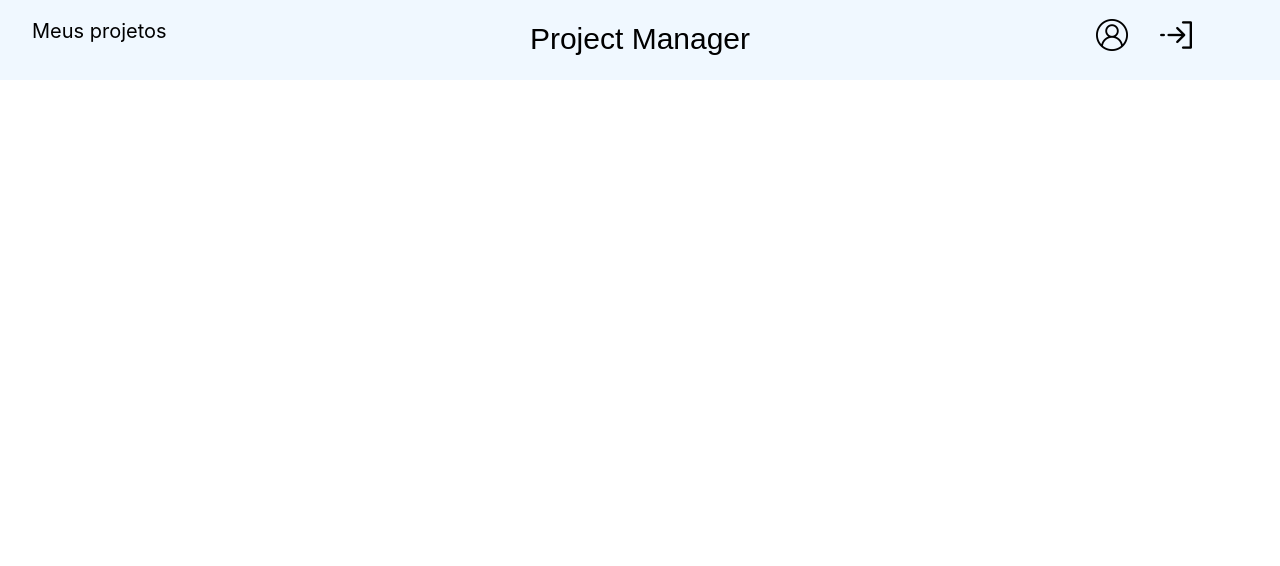
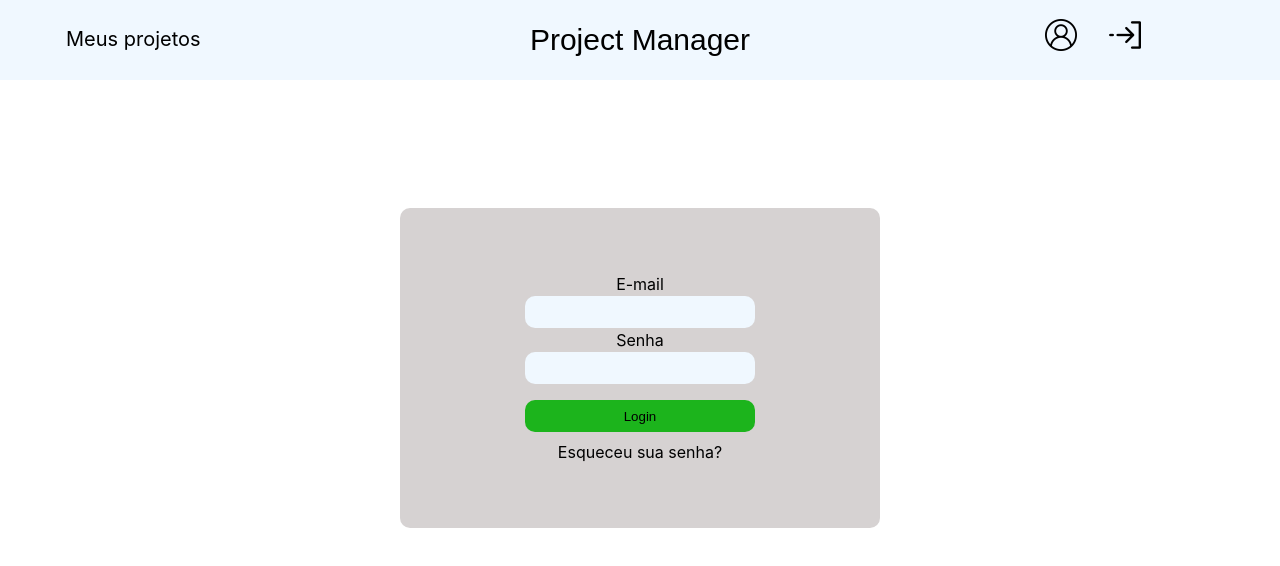
Before and after one commit to AlexandreIr/project_manager_front, a React (Vite) app in the folder Desktop/Desafio/front-end/: page / in a window 1280 px wide. Shown: the top 566 px of the page. Built offline with nearby package versions, Linux system fonts and the light colour scheme.

Commit message:
feat: initial login page css

```diff
--- a/Desktop/Desafio/front-end/package.json
+++ b/Desktop/Desafio/front-end/package.json
@@ -10,6 +10,7 @@
     "preview": "vite preview"
   },
   "dependencies": {
+    "knex": "^3.1.0",
     "react": "^18.3.1",
     "react-dom": "^18.3.1"
   },
--- a/Desktop/Desafio/front-end/src/App.tsx
+++ b/Desktop/Desafio/front-end/src/App.tsx
@@ -1,10 +1,12 @@
 import Navbar from './components/Navbar';
+import LoginPage from './pages/LoginPage';
 
 function App() {
 
   return (
     <>
-    <Navbar/>
+      <Navbar/>
+      <LoginPage/>
     </>
   )
 }
--- /dev/null
+++ b/Desktop/Desafio/front-end/src/Login.module.css
@@ -0,0 +1,30 @@
+.loginForm{
+    width: 30rem;
+    height: 20rem;
+    border-radius: 10px;
+    display: flex;
+    align-items: center;
+    justify-content: center;
+    background-color: rgb(214, 210, 210);
+    color: black;
+    margin:auto;
+    margin-top: 10%;
+    text-align: center;
+}
+.field{
+    width: 100%;
+    height: 2rem;
+    background-color: aliceblue;
+    color: black;
+    border: transparent;
+    border-radius: 10px;
+}
+.btn{
+    width: 100%;
+    height: 2rem;
+    margin-top: 1rem;
+    margin-bottom: .5rem;
+    border: transparent;
+    border-radius: 10px;
+    background-color: rgb(28, 180, 28);
+}
--- a/Desktop/Desafio/front-end/src/Navbar.module.css
+++ b/Desktop/Desafio/front-end/src/Navbar.module.css
@@ -18,12 +18,14 @@ a {
     background-color: aliceblue;
     padding: 1rem 2rem;
     display: grid;
-    grid-template-columns: 1fr 6fr 1fr;
+    grid-template-columns: 1fr 4fr 1fr;
     min-height: 5rem;
 }
+
 .headLine{
     display: flex;
     justify-content: center;
+    align-items: center;
 }
 
 .logo {
--- a/Desktop/Desafio/front-end/src/components/Navbar.tsx
+++ b/Desktop/Desafio/front-end/src/components/Navbar.tsx
@@ -17,7 +17,7 @@ function Navbar() {
     <div className="App">
         <header className="App-header">
         <nav className={`${styles.navbar}`}>
-            <a href='#home' className={`${styles.navLink}`}>Meus projetos</a>
+            <a href='#home' className={`${styles.navLink} ${styles.headLine}`}>Meus projetos</a>
             <a href='#home' className={`${styles.logo} ${styles.headLine}`}>Project Manager </a>
                 <ul className={`${styles.navMenu} ${isActive ? styles.active : ''}`}>
                     <li onClick={removeActive}>
--- /dev/null
+++ b/Desktop/Desafio/front-end/src/pages/LoginPage.tsx
@@ -0,0 +1,20 @@
+import styles from "../Login.module.css"
+
+function LoginPage(){
+    return(
+        <div className={styles.loginForm}>
+        <form action="" method="POST" className={styles.form}>
+            <label htmlFor="email">E-mail </label>
+            <input type="email" id="email" required className={styles.field} />
+            <br />
+            <label htmlFor="password">Senha </label>
+            <input type="password" id="password" required className={styles.field}/>
+            <br />
+            <input type="submit" value="Login" className={styles.btn}/>
+            <p>Esqueceu sua senha?</p>
+        </form>
+        </div>
+    )
+}
+
+export default LoginPage;
```
Also changed, not shown: 1 other file (tests, documents, lock files or other folders).
